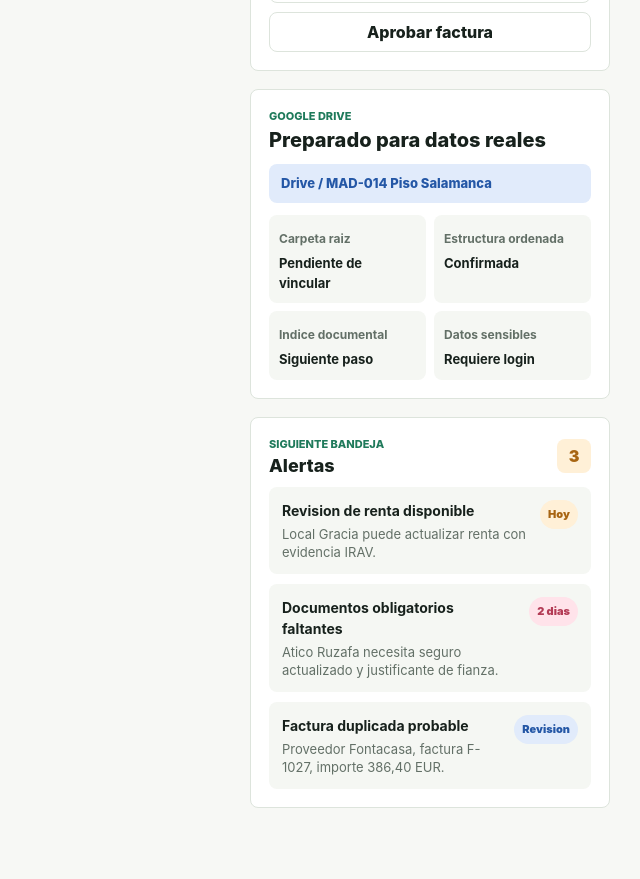
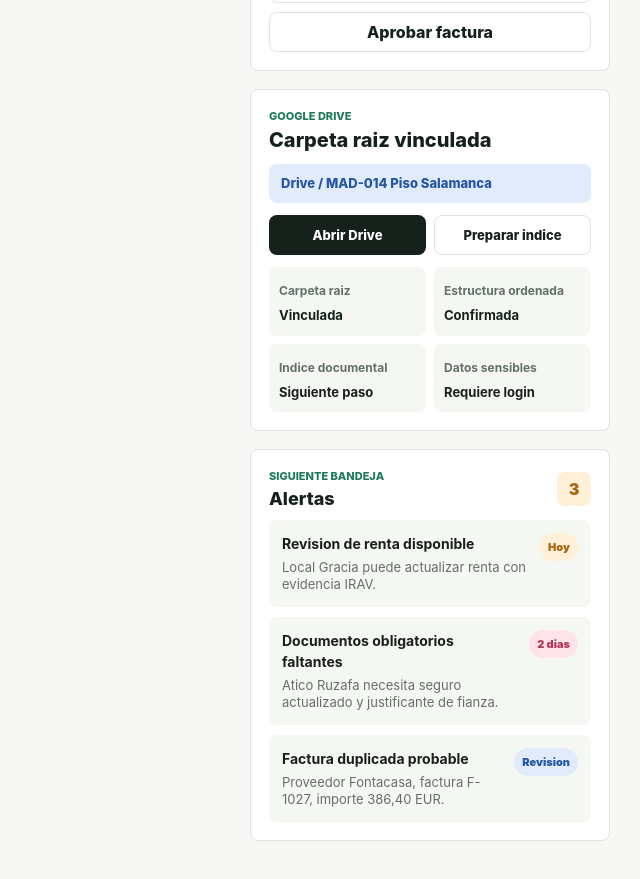
Before and after one commit to KatnissCapital/Zenit, a Next.js app: page / in a window 1280 px wide. Shown: the part 1440-2319 px from the top of the page, without its empty margins (640-1280 px from the left). Before the commit the page ends 2288 px from the top, so only its background shows below. Built offline with nearby package versions, Linux system fonts and the light colour scheme.

Commit message:
Link Google Drive root folder

```diff
--- a/app/globals.css
+++ b/app/globals.css
@@ -41,12 +41,18 @@ body {
 }
 
 button,
-input {
+input,
+a {
   font: inherit;
 }
 
 button {
   cursor: pointer;
+}
+
+a {
+  color: inherit;
+  text-decoration: none;
 }
 
 .app-shell {
@@ -675,6 +681,33 @@ h3 {
   overflow-wrap: anywhere;
 }
 
+.drive-actions {
+  display: grid;
+  grid-template-columns: 1fr 1fr;
+  gap: 8px;
+}
+
+.drive-actions a,
+.drive-actions button {
+  display: grid;
+  min-height: 40px;
+  place-items: center;
+  border-radius: 8px;
+  font-size: 13px;
+  font-weight: 800;
+}
+
+.drive-actions a {
+  background: var(--ink);
+  color: white;
+}
+
+.drive-actions button {
+  border: 1px solid var(--line);
+  background: white;
+  color: var(--ink);
+}
+
 .drive-checks {
   display: grid;
   grid-template-columns: repeat(2, minmax(0, 1fr));
--- a/app/page.tsx
+++ b/app/page.tsx
@@ -169,8 +169,11 @@ const financialRows = [
   ["Vacancia prevista", "5,5%", "-1,1 pp"],
 ];
 
+const driveRootUrl =
+  "https://drive.google.com/drive/folders/1IIVJkg4ZqdLXN81cKrYaRE3Ofp_ZTkOp";
+
 const driveChecklist = [
-  ["Carpeta raiz", "Pendiente de vincular"],
+  ["Carpeta raiz", "Vinculada"],
   ["Estructura ordenada", "Confirmada"],
   ["Indice documental", "Siguiente paso"],
   ["Datos sensibles", "Requiere login"],
@@ -395,9 +398,15 @@ export default function Home() {
               <section className="drive-panel">
                 <div>
                   <p className="eyebrow">Google Drive</p>
-                  <h3>Preparado para datos reales</h3>
+                  <h3>Carpeta raiz vinculada</h3>
                 </div>
                 <p>{selected.driveFolder}</p>
+                <div className="drive-actions">
+                  <a href={driveRootUrl} target="_blank" rel="noreferrer">
+                    Abrir Drive
+                  </a>
+                  <button>Preparar indice</button>
+                </div>
                 <div className="drive-checks">
                   {driveChecklist.map(([label, state]) => (
                     <div key={label}>
```
